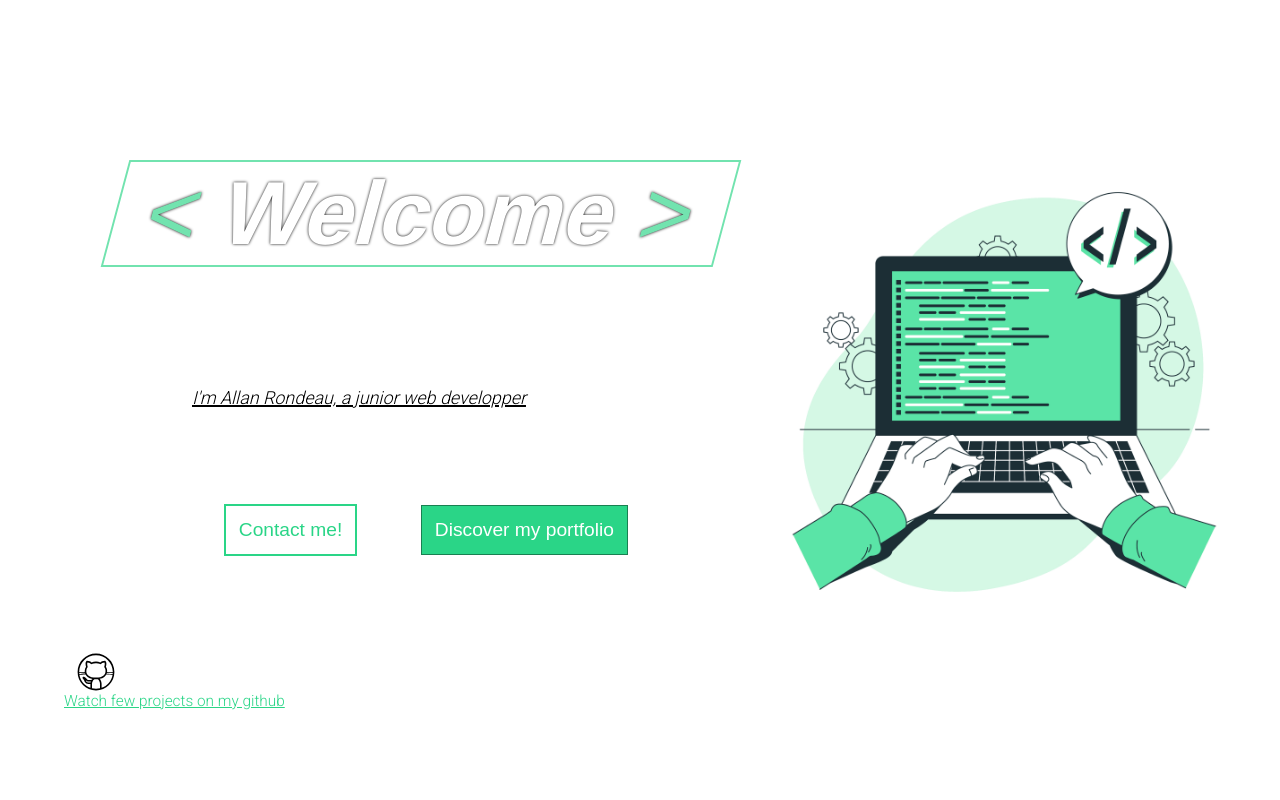
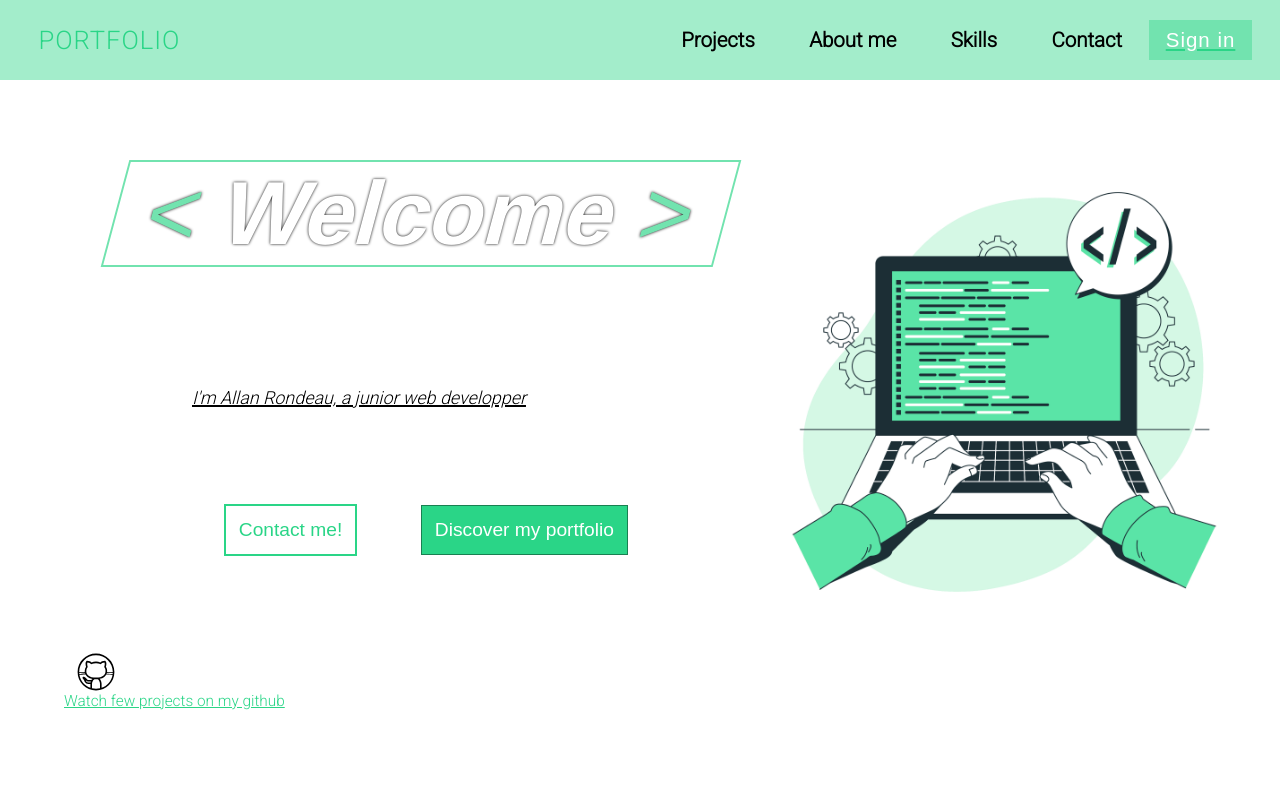
Before and after one commit to AllanRondeau/portfolio, an Angular app: page / in a window 1280 px wide. Shown: the top 800 px of the page. Built offline with nearby package versions, Linux system fonts and the light colour scheme; no server answers; a web font is replaced by a local one.

Commit message:
Create navbar. Style and responsive for computers. function for display a navbar by clicking on a button on mobile devices. button appear only when it's on mobile screen size

```diff
--- a/project/portfolio/src/assets/SCSS/abstracts/_variables.scss
+++ b/project/portfolio/src/assets/SCSS/abstracts/_variables.scss
@@ -3,7 +3,7 @@ $font-aboreto: 'aboreto', sans-serif;
 $font-size: (0.01 * 10vw); /*10% of font size * 10% of the screen lenght*/
 
 /*Important color*/
-$primaryColor: #72E3AF;
+$primaryColor: rgb(114, 227, 175);
 $secondaryColor: #2AD587;
 
 
--- a/project/portfolio/src/assets/SCSS/base/_typography.scss
+++ b/project/portfolio/src/assets/SCSS/base/_typography.scss
@@ -27,6 +27,15 @@ h4 {
   font-style: italic;
 }
 
+.navbarForComputers{
+  h4{
+    color: $secondaryColor;
+    font-size: font-size-adjust(20);
+    text-decoration: none;
+    font-style: normal;
+  }
+}
+
 h5{
   font-size: font-size-adjust(25);
 }
@@ -37,6 +46,11 @@ h6 {
 
 a {
   font-size: font-size-adjust(12);
+}
+.navbarForComputers{
+  a{
+    font-size: font-size-adjust(16);
+  }
 }
 
 select {
@@ -79,6 +93,13 @@ footer{
 button {
   font-size: font-size-adjust(15);
 }
+.navbarForComputers{
+  button{
+    font-size: font-size-adjust(16);
+    color: white;
+    text-decoration: underline $secondaryColor;
+  }
+}
 
 @media(max-width: $md-screen) {
   h1 {
@@ -90,7 +111,14 @@ button {
   h4 {
     font-size: font-size-adjust(17);
   }
-
+  .navbarForComputers{
+    a{
+      font-size: font-size-adjust(19);
+    }
+    h4{
+      font-size: font-size-adjust(24);
+    }
+  }
   h6 {
     font-size: font-size-adjust(17);
   }
@@ -108,11 +136,16 @@ button {
   button {
     font-size: font-size-adjust(17);
   }
+  .navbarForComputers{
+    button{
+      font-size: font-size-adjust(18);
+    }
+  }
   p {
     font-size: font-size-adjust(12);
   }
   #aboutMe p {
-    font-size: font-size-adjust(22);
+    font-size: font-size-adjust(21);
   }
   footer{
     p{
@@ -135,6 +168,14 @@ button {
   h4 {
     font-size: font-size-adjust(30);
   }
+  .navbarForComputers{
+    a{
+      font-size: font-size-adjust(23);
+    }
+    h4{
+      font-size: font-size-adjust(33);
+    }
+  }
 
   select {
     font-size: font-size-adjust(20);
@@ -149,6 +190,11 @@ button {
 
   article button {
     font-size: font-size-adjust(35);
+  }
+  .navbarForComputers{
+    button{
+      font-size: font-size-adjust(21);
+    }
   }
   p {
     font-size: font-size-adjust(15);
@@ -191,6 +237,7 @@ button {
   h4 {
     font-size: font-size-adjust(30);
   }
+
   article button {
     font-size: font-size-adjust(40);
   }
--- a/project/portfolio/src/assets/SCSS/components/_buttons.scss
+++ b/project/portfolio/src/assets/SCSS/components/_buttons.scss
@@ -17,18 +17,19 @@ button {
     0 0 70px $secondaryColor, 0 0 80px $secondaryColor, 0 0 100px $secondaryColor, 0 0 150px $secondaryColor;
   }
 
-  #discoverBtn{
+  #discoverBtn {
     background-color: $secondaryColor;
     color: white;
-    border: 1px solid rgba(0,0,0,0.4);
+    border: 1px solid rgba(0, 0, 0, 0.4);
   }
-  #discoverBtn:hover{
+
+  #discoverBtn:hover {
     padding: 1.2vw;
   }
 }
 
-#contact{
-  button{
+#contact {
+  button {
     background-color: white;
     color: $secondaryColor;
     border: 1px solid $secondaryColor;
@@ -38,12 +39,12 @@ button {
     text-align: center;
     position: relative;
 
-    span{
+    span {
       position: relative;
       z-index: 2;
     }
 
-    &::after{
+    &::after {
       content: "";
       position: absolute;
       top: 0;
@@ -54,10 +55,42 @@ button {
       transition: all .35s;
     }
   }
-  button:hover{
+
+  button:hover {
     color: white;
   }
-  button:hover::after{
+
+  button:hover::after {
     width: 100%;
   }
 }
+
+.navbarForComputers button {
+  background-color: $primaryColor;
+  letter-spacing: 1px;
+  border: none;
+  width: 8vw;
+  height: 5vh;
+
+  &:hover {
+    width: 9vw;
+    height: 6vh;
+  }
+}
+@media(max-width: $md-screen){
+  .navbarForComputers{
+    button{
+      width: 11vw;
+      height: 5vh;
+    }
+  }
+}
+
+@media(max-width: $sm-screen){
+  .navbarForComputers{
+    button{
+      width: 13vw;
+      height: 4vh;
+    }
+  }
+}
--- a/project/portfolio/src/assets/SCSS/input.scss
+++ b/project/portfolio/src/assets/SCSS/input.scss
@@ -22,5 +22,6 @@
 @import "layout/aboutSection";
 @import "layout/techSection";
 @import "layout/contactSection";
+@import "layout/navbar";
 
 @import "pages/index";
--- /dev/null
+++ b/project/portfolio/src/assets/SCSS/layout/_navbar.scss
@@ -0,0 +1,96 @@
+.navbarForComputers {
+  background: rgba(114, 227, 175, 0.65);
+  z-index: 2;
+  position: fixed;
+  top: 0;
+  width: 100vw;
+  height: 10vh;
+  display: flex;
+  flex-direction: row;
+  align-items: center;
+
+  h4 {
+    margin-left: 3vw;
+    margin-right: 37vw;
+    letter-spacing: 1px;
+    text-transform: uppercase;
+    cursor: pointer;
+  }
+
+  a {
+    cursor: pointer;
+    margin: 0 1.5vw;
+    font-weight: 700;
+    padding: 1vh;
+    border-radius: 10px;
+    position: relative;
+
+    &:after {
+      content: "";
+      position: absolute;
+      width: 0;
+      height: 2px;
+      top: 5vh;
+      left: 0;
+      background-color: black;
+      transition: all .35s;
+    }
+
+    &:hover:after {
+      width: 100%;
+    }
+  }
+
+  .aNavbarActive {
+    color: white;
+    background: #2AD587;
+  }
+}
+.navbarForMobile{
+  display: none;
+}
+
+@media (max-width: $md-screen) {
+  .navbarForComputers{
+    h4{
+      margin-right: 25vw;
+    }
+  }
+}
+
+@media (max-width: $sm-screen){
+  .navbarForComputers{
+    h4{
+      margin-right: 10vw;
+    }
+    a{
+      margin: 0 0.75vw;
+    }
+    button{
+      margin-left: 2vw;
+    }
+  }
+}
+
+@media (max-width: $xs-screen){
+  .navbarForMobile{
+    display: flex;
+    flex-direction: column;
+
+    #navButton{
+      position: fixed;
+      top: 3vh;
+      right: 5vw;
+      font-size: 3vw;
+      width: 10vw;
+      height: 5vh;
+      background-color: $secondaryColor;
+      border: 1px solid rgba(0, 0, 0, 0.5);
+      color: white;
+      border-radius: 10px;
+    }
+  }
+  .navbarForComputers{
+    display: none;
+  }
+}
--- a/project/portfolio/src/output.css
+++ b/project/portfolio/src/output.css
@@ -42,7 +42,7 @@ h1 {
 }
 
 .titleMarker {
-  color: #72E3AF;
+  color: rgb(114, 227, 175);
   font-weight: 100;
 }
 
@@ -57,6 +57,13 @@ h4 {
   font-style: italic;
 }
 
+.navbarForComputers h4 {
+  color: #2AD587;
+  font-size: 2vw;
+  text-decoration: none;
+  font-style: normal;
+}
+
 h5 {
   font-size: 2.5vw;
 }
@@ -67,6 +74,10 @@ h6 {
 
 a {
   font-size: 1.2vw;
+}
+
+.navbarForComputers a {
+  font-size: 1.6vw;
 }
 
 select {
@@ -108,6 +119,12 @@ button {
   font-size: 1.5vw;
 }
 
+.navbarForComputers button {
+  font-size: 1.6vw;
+  color: white;
+  text-decoration: underline #2AD587;
+}
+
 @media (max-width: 992px) {
   h1 {
     font-size: 6.8vw;
@@ -117,6 +134,12 @@ button {
   }
   h4 {
     font-size: 1.7vw;
+  }
+  .navbarForComputers a {
+    font-size: 1.9vw;
+  }
+  .navbarForComputers h4 {
+    font-size: 2.4vw;
   }
   h6 {
     font-size: 1.7vw;
@@ -133,11 +156,14 @@ button {
   button {
     font-size: 1.7vw;
   }
+  .navbarForComputers button {
+    font-size: 1.8vw;
+  }
   p {
     font-size: 1.2vw;
   }
   #aboutMe p {
-    font-size: 2.2vw;
+    font-size: 2.1vw;
   }
   footer p {
     font-size: 1.6vw;
@@ -156,6 +182,12 @@ button {
   h4 {
     font-size: 3vw;
   }
+  .navbarForComputers a {
+    font-size: 2.3vw;
+  }
+  .navbarForComputers h4 {
+    font-size: 3.3vw;
+  }
   select {
     font-size: 2vw;
   }
@@ -167,6 +199,9 @@ button {
   }
   article button {
     font-size: 3.5vw;
+  }
+  .navbarForComputers button {
+    font-size: 2.1vw;
   }
   p {
     font-size: 1.5vw;
@@ -254,7 +289,7 @@ header {
 hr {
   width: 10vw;
   height: 2px;
-  background-color: #72E3AF;
+  background-color: rgb(114, 227, 175);
   margin-bottom: 2vh;
 }
 
@@ -311,8 +346,32 @@ button {
   width: 100%;
 }
 
+.navbarForComputers button {
+  background-color: rgb(114, 227, 175);
+  letter-spacing: 1px;
+  border: none;
+  width: 8vw;
+  height: 5vh;
+}
+.navbarForComputers button:hover {
+  width: 9vw;
+  height: 6vh;
+}
+
+@media (max-width: 992px) {
+  .navbarForComputers button {
+    width: 11vw;
+    height: 5vh;
+  }
+}
+@media (max-width: 768px) {
+  .navbarForComputers button {
+    width: 13vw;
+    height: 4vh;
+  }
+}
 #home header {
-  border: 2px solid #72E3AF;
+  border: 2px solid rgb(114, 227, 175);
   transform: skew(-15deg);
 }
 
@@ -379,14 +438,14 @@ button {
 #contact form input {
   margin: 5vh 3vw;
   border: none;
-  border-bottom: 2px solid #72E3AF;
+  border-bottom: 2px solid rgb(114, 227, 175);
   width: 20vw;
 }
 #contact form textarea {
   width: 23vw;
   height: 15vh;
   margin-left: 2vw;
-  border: 2px solid #72E3AF;
+  border: 2px solid rgb(114, 227, 175);
   border-radius: 10px;
 }
 
@@ -514,7 +573,7 @@ footer p i {
     margin-top: 32vh;
     margin-left: 7vw;
     color: #ffffff;
-    background-color: #72E3AF;
+    background-color: rgb(114, 227, 175);
     text-align: center;
     text-decoration: none;
   }
@@ -668,7 +727,7 @@ footer p i {
   background: white;
   position: relative;
   top: -2.3vh;
-  border: 2px solid #72E3AF;
+  border: 2px solid rgb(114, 227, 175);
   box-shadow: 2px 2px 2px rgba(0, 0, 0, 0.3);
 }
 
@@ -762,5 +821,90 @@ footer p i {
     flex-direction: column;
   }
 }
+.navbarForComputers {
+  background: rgba(114, 227, 175, 0.65);
+  z-index: 2;
+  position: fixed;
+  top: 0;
+  width: 100vw;
+  height: 10vh;
+  display: flex;
+  flex-direction: row;
+  align-items: center;
+}
+.navbarForComputers h4 {
+  margin-left: 3vw;
+  margin-right: 37vw;
+  letter-spacing: 1px;
+  text-transform: uppercase;
+  cursor: pointer;
+}
+.navbarForComputers a {
+  cursor: pointer;
+  margin: 0 1.5vw;
+  font-weight: 700;
+  padding: 1vh;
+  border-radius: 10px;
+  position: relative;
+}
+.navbarForComputers a:after {
+  content: "";
+  position: absolute;
+  width: 0;
+  height: 2px;
+  top: 5vh;
+  left: 0;
+  background-color: black;
+  transition: all 0.35s;
+}
+.navbarForComputers a:hover:after {
+  width: 100%;
+}
+.navbarForComputers .aNavbarActive {
+  color: white;
+  background: #2AD587;
+}
+
+.navbarForMobile {
+  display: none;
+}
+
+@media (max-width: 992px) {
+  .navbarForComputers h4 {
+    margin-right: 25vw;
+  }
+}
+@media (max-width: 768px) {
+  .navbarForComputers h4 {
+    margin-right: 10vw;
+  }
+  .navbarForComputers a {
+    margin: 0 0.75vw;
+  }
+  .navbarForComputers button {
+    margin-left: 2vw;
+  }
+}
+@media (max-width: 560px) {
+  .navbarForMobile {
+    display: flex;
+    flex-direction: column;
+  }
+  .navbarForMobile #navButton {
+    position: fixed;
+    top: 3vh;
+    right: 5vw;
+    font-size: 3vw;
+    width: 10vw;
+    height: 5vh;
+    background-color: #2AD587;
+    border: 1px solid rgba(0, 0, 0, 0.5);
+    color: white;
+    border-radius: 10px;
+  }
+  .navbarForComputers {
+    display: none;
+  }
+}
 
 /*# sourceMappingURL=output.css.map */
--- a/project/portfolio/src/ui/App.component.ts
+++ b/project/portfolio/src/ui/App.component.ts
@@ -9,6 +9,7 @@ import {DisplayProject} from "../application/DisplayProject";
         selector: "app-es-root",
         template: `
               <main>
+                <app-navbar></app-navbar>
                 <app-home-section></app-home-section>
                 <app-project-section></app-project-section>
                 <app-about-section></app-about-section>
--- a/project/portfolio/src/ui/App.module.ts
+++ b/project/portfolio/src/ui/App.module.ts
@@ -13,6 +13,7 @@ import { AlertService } from "./alert.service";
 import { HttpErrorHandler } from "./errorHandler.service";
 import { MessageService } from "./homePage/ContactSection.service";
 import {FooterComponent} from "./homePage/Footer.component";
+import {NavBarComponent} from "./homePage/NavBar.component";
 
 
 
@@ -24,6 +25,7 @@ import {FooterComponent} from "./homePage/Footer.component";
     ],
     declarations: [
         AppComponent,
+        NavBarComponent,
         HomeSectionComponent,
         ProjectSectionComponent,
         AboutSectionComponent,
--- /dev/null
+++ b/project/portfolio/src/ui/homePage/NavBar.component.ts
@@ -0,0 +1,47 @@
+import {ChangeDetectionStrategy, Component} from "@angular/core";
+import {BehaviorSubject} from "rxjs";
+
+@Component({
+        changeDetection: ChangeDetectionStrategy.OnPush,
+        selector: "app-navbar",
+        template: `
+          <nav class="navbarForComputers">
+            <h4>Portfolio</h4>
+            <a>Projects</a>
+            <a>About me</a>
+            <a>Skills</a>
+            <a>Contact</a>
+            <button>Sign in</button>
+          </nav>
+          <nav class="navbarForMobile">
+            <button id="navButton" (click)="isDisplayedMenu()"><i class="fa-solid fa-arrow-down-short-wide"></i></button>
+            <ng-container *ngIf="getStateNavbarMenu() === true">
+              <article id="navbarMenu">
+                <h4>Portfolio</h4>
+                <a>Projects</a>
+                <a>About me</a>
+                <a>Skills</a>
+                <a>Contact</a>
+                <button>Sign in</button>
+              </article>
+            </ng-container>
+          </nav>
+        `
+    }
+)
+
+export class NavBarComponent {
+    constructor() {
+
+    }
+
+    private isOpenNavbarMenu = false;
+
+    isDisplayedMenu() {
+        this.isOpenNavbarMenu = !this.isOpenNavbarMenu;
+    }
+
+    getStateNavbarMenu() {
+        return this.isOpenNavbarMenu;
+    }
+}
```
Also changed, not shown: project/portfolio/src/ui/homePage/HomeNavBar.component.ts (deleted, +0 -10 lines).
